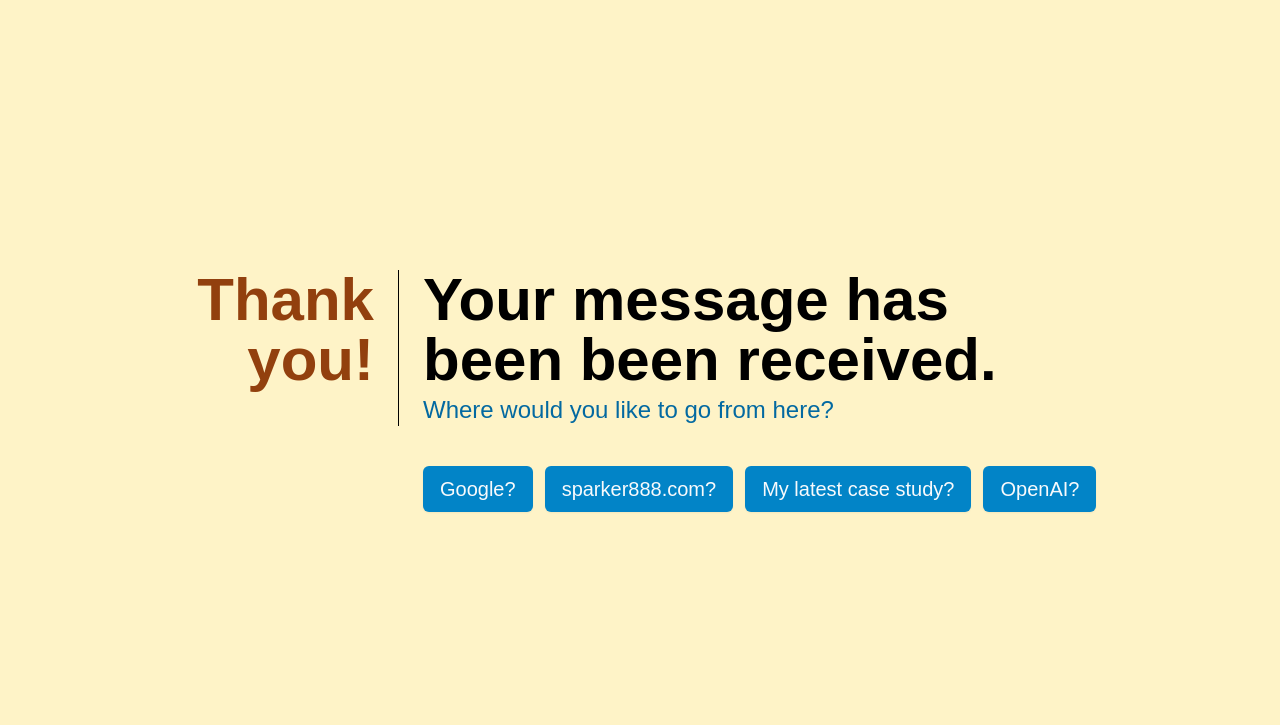
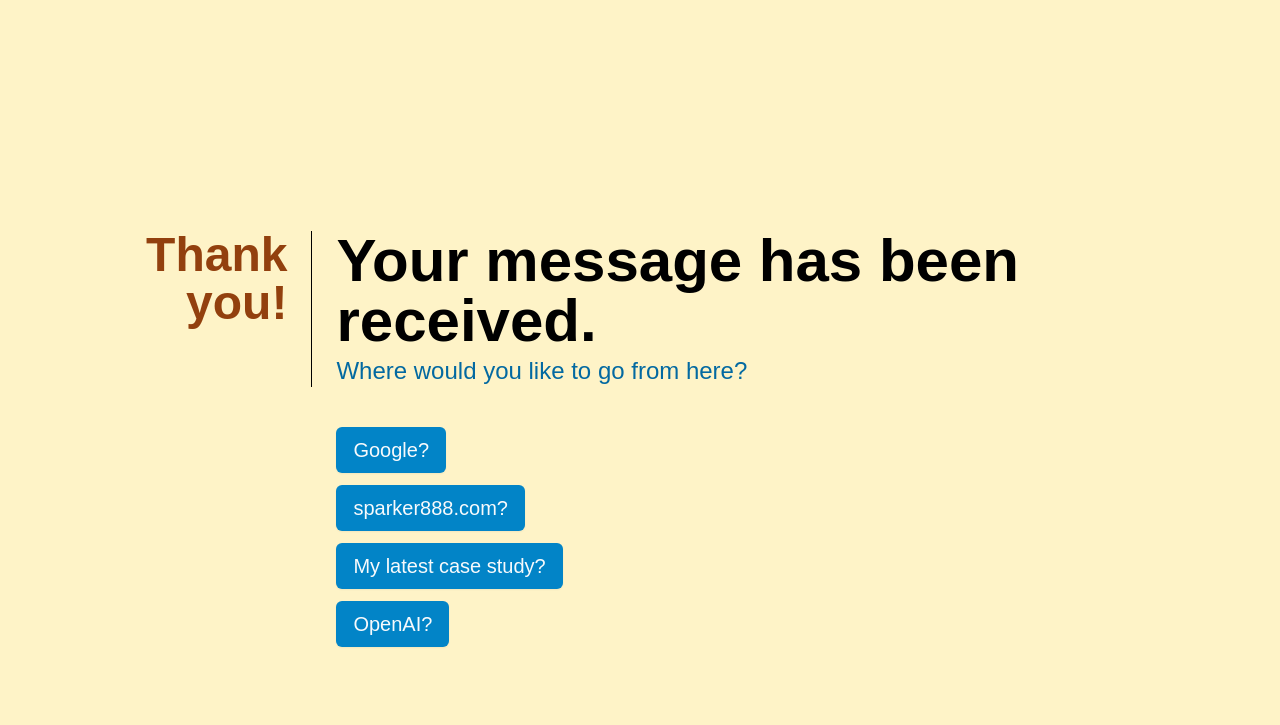
Before and after one commit to sparker888/gogravital, a Gatsby site: page /thanks in a window 1280 px wide. Shown: the part 75-800 px from the top of the page. Built offline with nearby package versions, Linux system fonts and the light colour scheme; Gatsby itself is replaced by a stand-in of ours.

Commit message:
update thank you page layout and typo

```diff
--- a/src/pages/thanks.js
+++ b/src/pages/thanks.js
@@ -2,48 +2,47 @@ import * as React from "react"
 import Header2 from "../components/header2"
 import Footer2 from "../components/footer2"
 
-/* This example requires Tailwind CSS v2.0+ */
-export default function PageNotFound() {
+export default function Thanks() {
   return (
     <>
       <Header2 />
-      <div className="min-h-screen bg-amber-100 px-24 py-32 md:grid md:place-items-center lg:px-44 lg:py-44 xl:py-60 ">
+      <div className="min-h-screen bg-amber-100 px-8 py-32 md:grid md:place-items-center lg:px-12 lg:py-44 xl:py-60">
         <div className="max-w-max mx-auto">
           <main className="sm:flex">
-            <p className="text-4xl font-extrabold text-amber-800 sm:text-right sm:text-5xl md:text-6xl ">
+            <p className="text-4xl font-extrabold text-amber-800 sm:text-right sm:text-4xl md:text-5xl">
               Thank you!
             </p>
             <div className="sm:ml-6">
               <div className="sm:border-l sm:border-black sm:pl-6">
-                <h1 className="text-4xl font-extrabold text-black sm:text-5xl md:text-6xl ">
-                  Your message has been been received.
+                <h1 className="text-4xl font-extrabold text-black sm:text-5xl md:text-6xl">
+                  Your message has been received.
                 </h1>
                 <p className="mt-1 text-base text-sky-700 md:text-xl lg:text-2xl">
                   Where would you like to go from here?
                 </p>
               </div>
-              <div className="mt-10 flex space-x-3 sm:border-l sm:border-transparent sm:pl-6">
+              <div className="mt-10 flex flex-col items-start space-y-3 sm:border-l sm:border-transparent sm:pl-6">
                 <a
                   href="https://www.google.com/"
-                  className="med:text-base inline-flex items-center rounded-md border border-transparent bg-sky-600 px-4 py-2 text-sm font-medium text-slate-50 shadow-sm hover:bg-sky-700 focus:outline-none focus:ring-2 focus:ring-indigo-500 focus:ring-offset-2 lg:text-xl"
+                  className="med:text-base inline-block w-fit items-center rounded-md border border-transparent bg-sky-600 px-4 py-2 text-sm font-medium text-slate-50 shadow-sm hover:bg-sky-700 focus:outline-none focus:ring-2 focus:ring-indigo-500 focus:ring-offset-2 lg:text-xl"
                 >
                   Google?
                 </a>
                 <a
                   href="https://sparker888.com/"
-                  className="med:text-base inline-flex items-center rounded-md border border-transparent bg-sky-600 px-4 py-2 text-sm font-medium text-slate-50 shadow-sm hover:bg-sky-700 focus:outline-none focus:ring-2 focus:ring-indigo-500 focus:ring-offset-2 lg:text-xl"
+                  className="med:text-base inline-block w-fit items-center rounded-md border border-transparent bg-sky-600 px-4 py-2 text-sm font-medium text-slate-50 shadow-sm hover:bg-sky-700 focus:outline-none focus:ring-2 focus:ring-indigo-500 focus:ring-offset-2 lg:text-xl"
                 >
                   sparker888.com?
                 </a>
                 <a
                   href="https://gravital-wri-case-study.netlify.app/"
-                  className="med:text-base inline-flex items-center rounded-md border border-transparent bg-sky-600 px-4 py-2 text-sm font-medium text-slate-50 shadow-sm hover:bg-sky-700 focus:outline-none focus:ring-2 focus:ring-indigo-500 focus:ring-offset-2 lg:text-xl"
+                  className="med:text-base inline-block w-fit items-center rounded-md border border-transparent bg-sky-600 px-4 py-2 text-sm font-medium text-slate-50 shadow-sm hover:bg-sky-700 focus:outline-none focus:ring-2 focus:ring-indigo-500 focus:ring-offset-2 lg:text-xl"
                 >
                   My latest case study?
                 </a>
                 <a
                   href="https://openai.com/"
-                  className="med:text-base inline-flex items-center rounded-md border border-transparent bg-sky-600 px-4 py-2 text-sm font-medium text-slate-50 shadow-sm hover:bg-sky-700 focus:outline-none focus:ring-2 focus:ring-indigo-500 focus:ring-offset-2 lg:text-xl"
+                  className="med:text-base inline-block w-fit items-center rounded-md border border-transparent bg-sky-600 px-4 py-2 text-sm font-medium text-slate-50 shadow-sm hover:bg-sky-700 focus:outline-none focus:ring-2 focus:ring-indigo-500 focus:ring-offset-2 lg:text-xl"
                 >
                   OpenAI?
                 </a>
```
